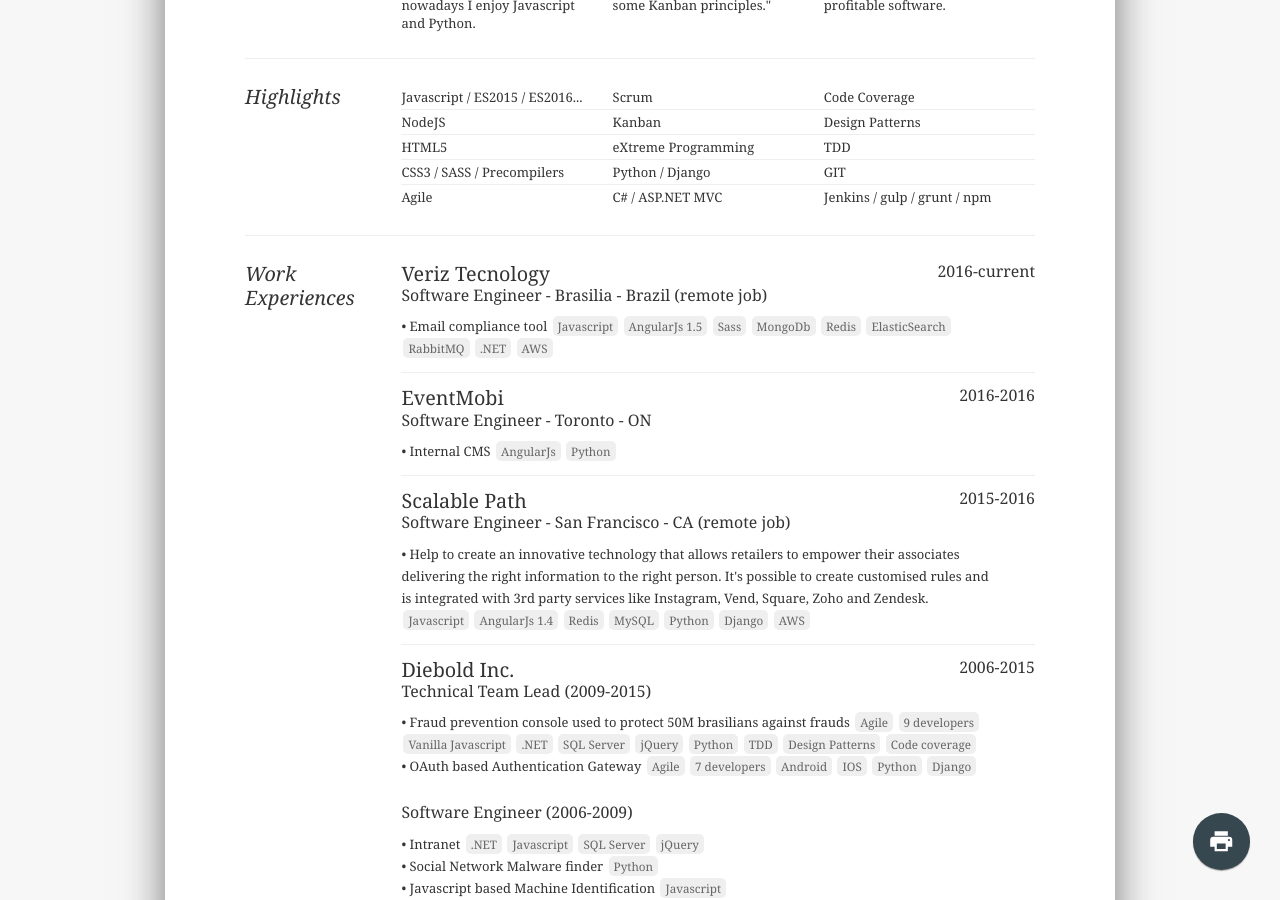
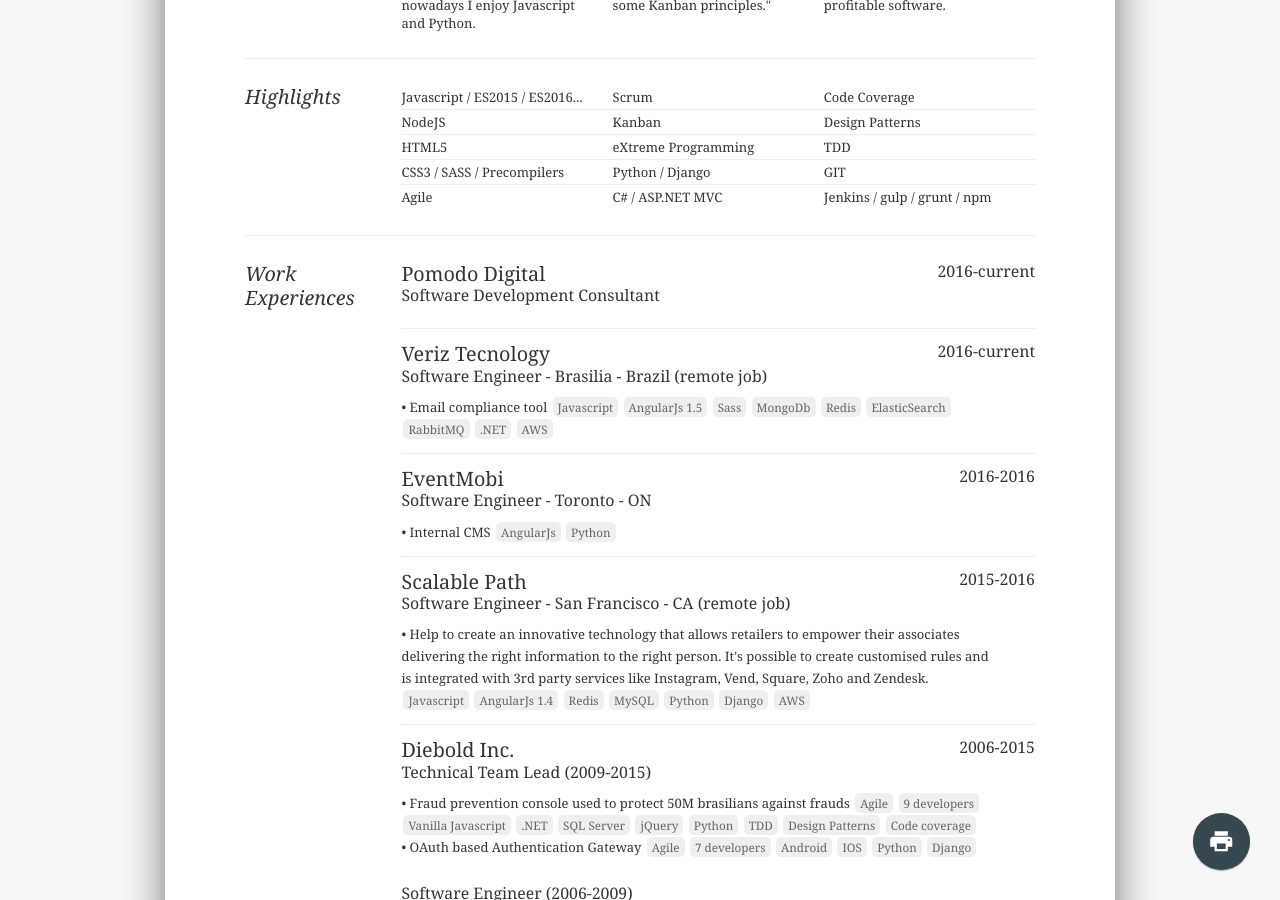
Before and after one commit to afonsof/afonsof.github.io, a Jekyll site: the page built from resume.html, in a window 1280 px wide and 900 px high, scrolled down 312 px. Built offline with Jekyll 4.4.1, drawn with Linux system fonts in a browser that asks for light colours.

Commit message:
Update resume.yml

```diff
--- a/_data/resume.yml
+++ b/_data/resume.yml
@@ -65,6 +65,12 @@
       type: occupationList
       layout: work
       items:
+
+        - organization: Pomodo Digital
+          period: 2016-current
+          occupations:
+            - title: Software Development Consultant
+
         - organization: Veriz Tecnology
           period: 2016-current
           occupations:
```
